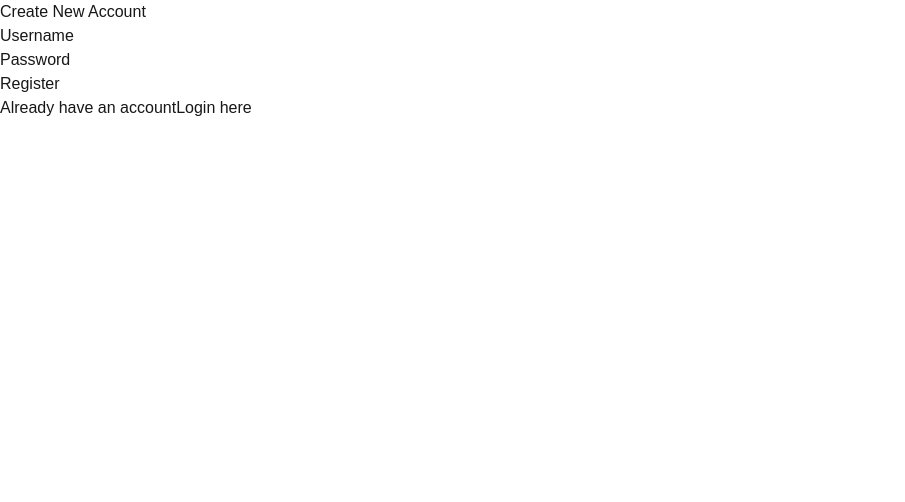
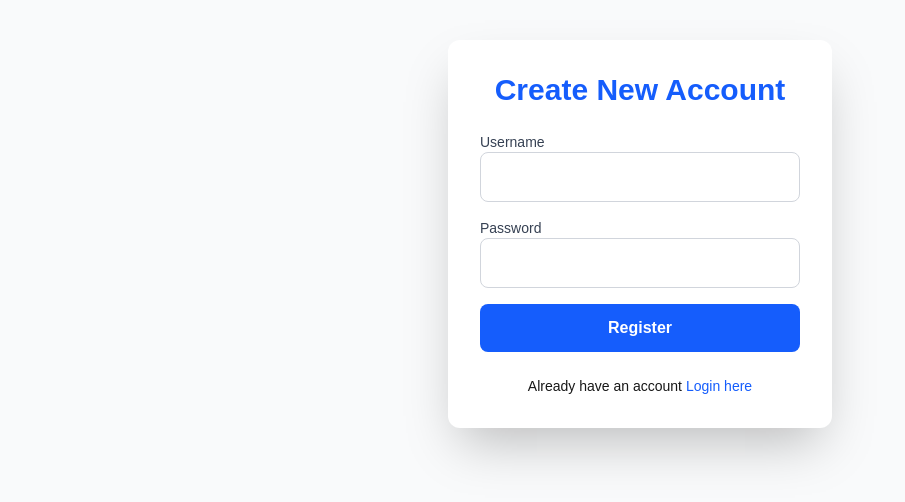
Before and after one commit to saraluk/todo-fullstack, a Next.js app in the folder frontend/: page / in a window 1280 px wide. Shown: the top 502 px of the page, without its empty margins (0-905 px from the left). Built offline with nearby package versions, Linux system fonts and the light colour scheme.

Commit message:
update UI

```diff
--- a/frontend/app/page.tsx
+++ b/frontend/app/page.tsx
@@ -1,5 +1,9 @@
 import { TodosPage } from "@/components/TodosPage";
 
 export default async function Home() {
-  return <TodosPage />;
+  return (
+    <div className="min-h-screen bg-gray-50 py-[40px] px-[24px]">
+      <TodosPage />
+    </div>
+  );
 }
--- a/frontend/components/AuthForm.tsx
+++ b/frontend/components/AuthForm.tsx
@@ -51,36 +51,65 @@ export function AuthForm() {
   const title = isRegister ? "Create New Account" : "Sign In";
 
   return (
-    <div>
-      <h2>{title}</h2>
-      {errorMessage && <p>{errorMessage}</p>}
-      <form onSubmit={handleSubmit}>
+    <div className="w-full max-w-sm bg-white shadow-2xl rounded-xl p-8 mx-auto">
+      <h2 className="text-3xl font-bold text-center text-blue-600 mb-6">
+        {title}
+      </h2>
+      {errorMessage && (
+        <div
+          className="bg-red-100 border-red-400 text-red-700 px-4 py-3 rounded mb-4"
+          role="alert"
+        >
+          {errorMessage}
+        </div>
+      )}
+      <form onSubmit={handleSubmit} className="space-y-4">
         <div>
-          <label htmlFor="username">Username</label>
+          <label
+            htmlFor="username"
+            className="block text-sm font-medium text-gray-700"
+          >
+            Username
+          </label>
           <input
             type="text"
             id="username"
             value={username}
             onChange={(e) => setUsername(e.target.value)}
             required
+            className="w-full p-3 border border-gray-300 rounded-lg focus:ring-blue-500 focus:border-blue-500"
           />
         </div>
         <div>
-          <label htmlFor="password">Password</label>
+          <label
+            htmlFor="password"
+            className="block text-sm font-medium text-gray-700"
+          >
+            Password
+          </label>
           <input
             type="password"
             value={password}
             onChange={(e) => setPassword(e.target.value)}
             required
+            className="w-full p-3 border border-gray-300 rounded-lg focus:ring-blug-500 focus:border-blue-500"
           />
         </div>
-        <button>
+        <button
+          type="submit"
+          disabled={loading}
+          className="w-full bg-blue-600 text-white font-semibold py-3 rounded-lg hover:bg-blue-700 transition duration-150 disabled:bg-gray-400"
+        >
           {loading ? "Processing..." : isRegister ? "Register" : "Login"}
         </button>
       </form>
-      <p>
+      <p className="mt-6 text-center text-sm">
         {isRegister ? "Already have an account" : "Don't have an account?"}
-        <button type="button" onClick={() => setIsRegister(!isRegister)}>
+        <button
+          type="button"
+          onClick={() => setIsRegister(!isRegister)}
+          className="text-blue-600 hover:text-blue-800 font-medium ml-1"
+        >
           {isRegister ? "Login here" : "Register here"}
         </button>
       </p>
--- a/frontend/components/TodosPage.tsx
+++ b/frontend/components/TodosPage.tsx
@@ -12,11 +12,11 @@ export function TodosPage() {
   }
 
   return (
-    <main className="min-h-screen bg-gray-50 flex flex-col items-center p-6">
+    <main className="w-full bg-gray-50 flex flex-col items-center">
       <div className="w-full max-w-md bg-white shadow-xl rounded-lg p-8">
         <div className="flex justify-between items-center mb-6">
           <h1 className="text-3xl font-bold text-gray-800">
-            {authenticatedUser?.username}'s Todos
+            {authenticatedUser?.username}&apos; s Todos
           </h1>
           <button
             onClick={logout}
```
